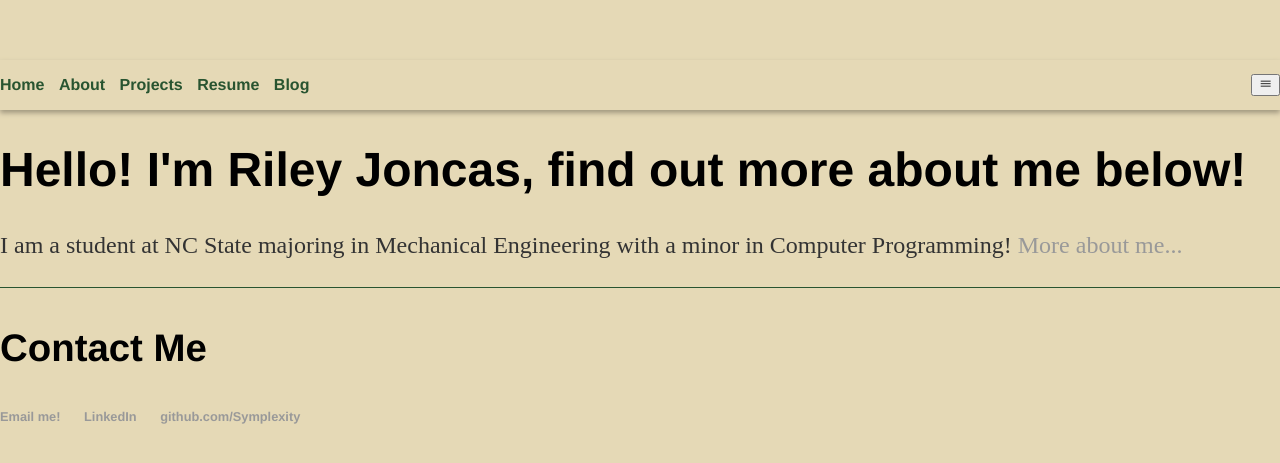
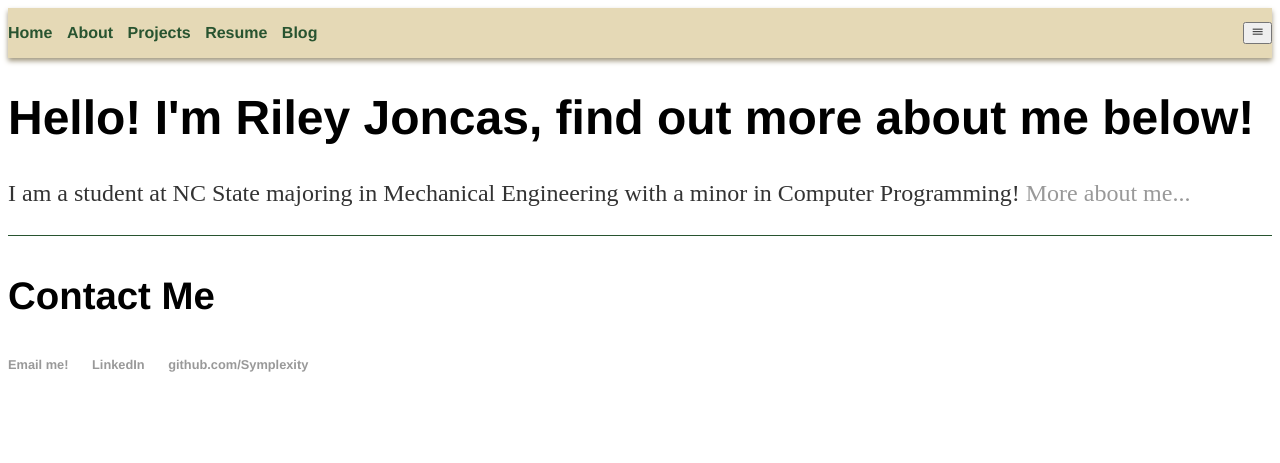
Before and after one commit to Symplexity/Symplexity.github.io, a Jekyll site: the page built from index.html, in a window 1280 px wide. Shown: the top 463 px of the page. Built offline with Jekyll 4.4.1, drawn with Linux system fonts in a browser that asks for light colours.

Commit message:
Update main.css

```diff
--- a/css/main.css
+++ b/css/main.css
@@ -15,11 +15,11 @@
 }
 
 /* Main body styling */
-html, body {
+/* html, body {
     margin: 30px auto;
-    width: 100%;
+    width: 70%;
     background-color: var(--tan);
-}
+} */
 
 /* Nav bar styling */
 nav {
```
